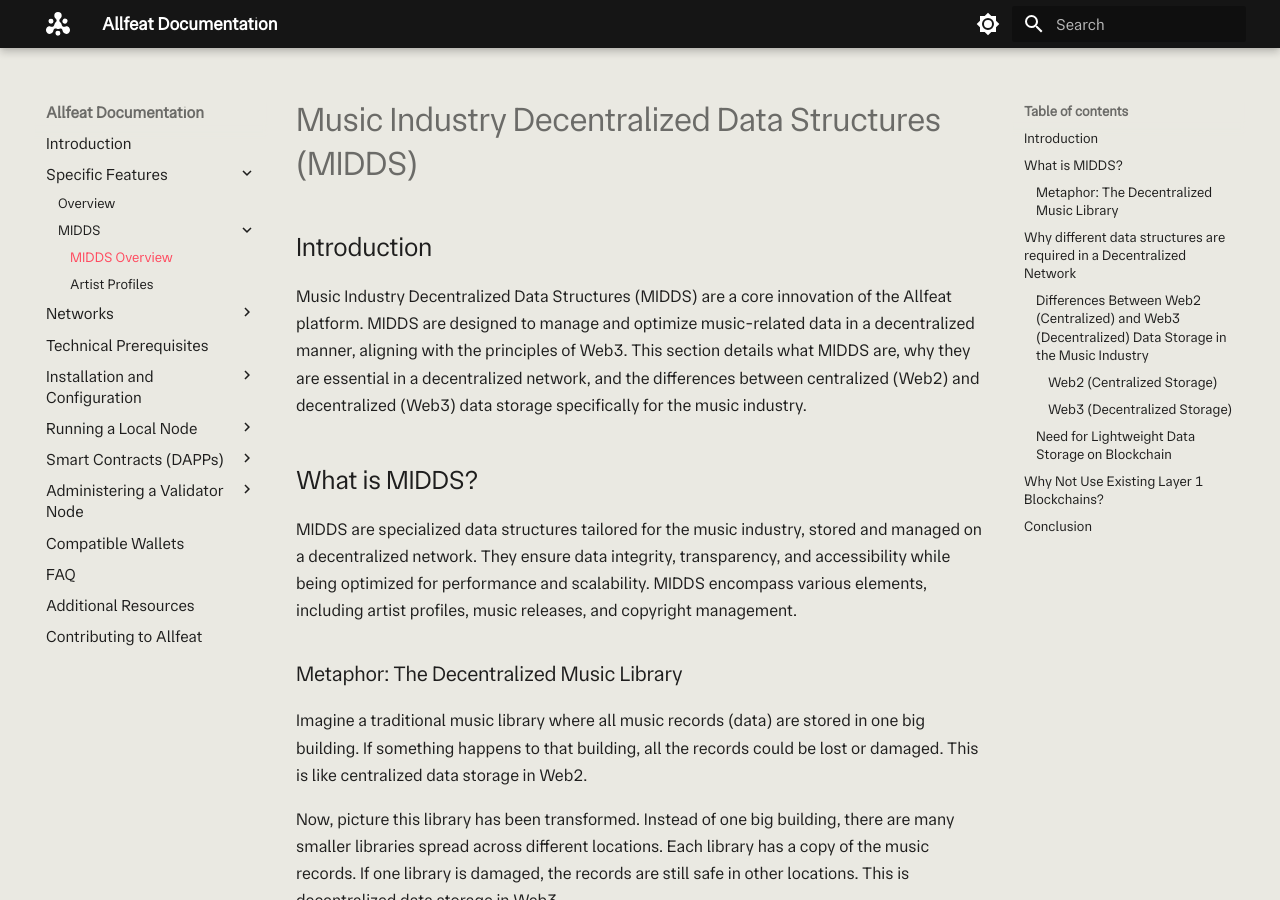
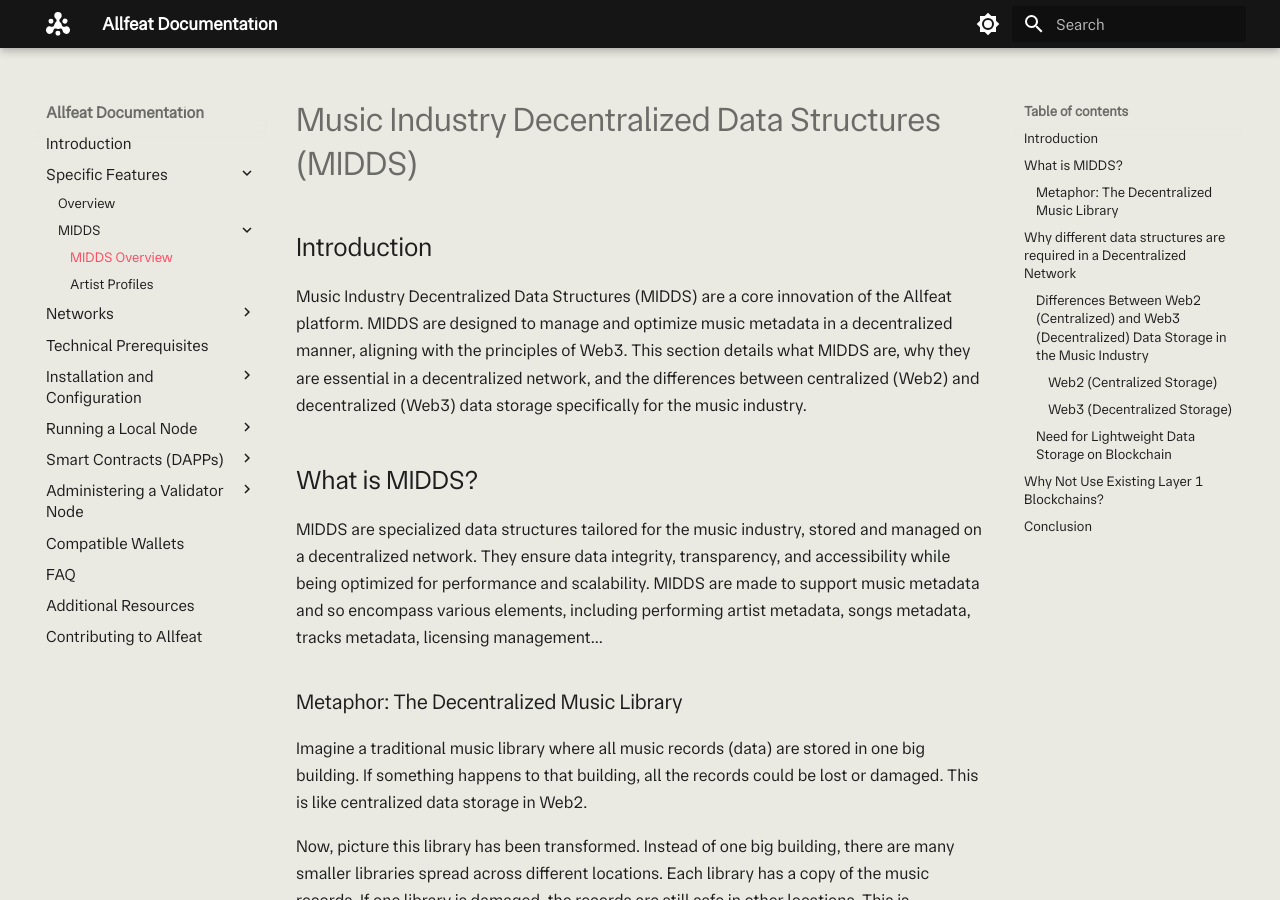
Before and after one commit to Allfeat/docs, an MkDocs documentation site: the page built from docs/features/midds.md, in a window 1280 px wide and 900 px high. Built offline with MkDocs 1.6.1 and Material for MkDocs 9.7.7, drawn with Linux system fonts in a browser that asks for light colours.

Commit message:
update midds wording

```diff
--- a/docs/features/midds.md
+++ b/docs/features/midds.md
@@ -2,11 +2,11 @@
 
 ## Introduction
 
-Music Industry Decentralized Data Structures (MIDDS) are a core innovation of the Allfeat platform. MIDDS are designed to manage and optimize music-related data in a decentralized manner, aligning with the principles of Web3. This section details what MIDDS are, why they are essential in a decentralized network, and the differences between centralized (Web2) and decentralized (Web3) data storage specifically for the music industry.
+Music Industry Decentralized Data Structures (MIDDS) are a core innovation of the Allfeat platform. MIDDS are designed to manage and optimize music metadata in a decentralized manner, aligning with the principles of Web3. This section details what MIDDS are, why they are essential in a decentralized network, and the differences between centralized (Web2) and decentralized (Web3) data storage specifically for the music industry.
 
 ## What is MIDDS?
 
-MIDDS are specialized data structures tailored for the music industry, stored and managed on a decentralized network. They ensure data integrity, transparency, and accessibility while being optimized for performance and scalability. MIDDS encompass various elements, including artist profiles, music releases, and copyright management.
+MIDDS are specialized data structures tailored for the music industry, stored and managed on a decentralized network. They ensure data integrity, transparency, and accessibility while being optimized for performance and scalability. MIDDS are made to support music metadata and so encompass various elements, including performing artist metadata, songs metadata, tracks metadata, licensing management...
 
 ### Metaphor: The Decentralized Music Library
 
```
